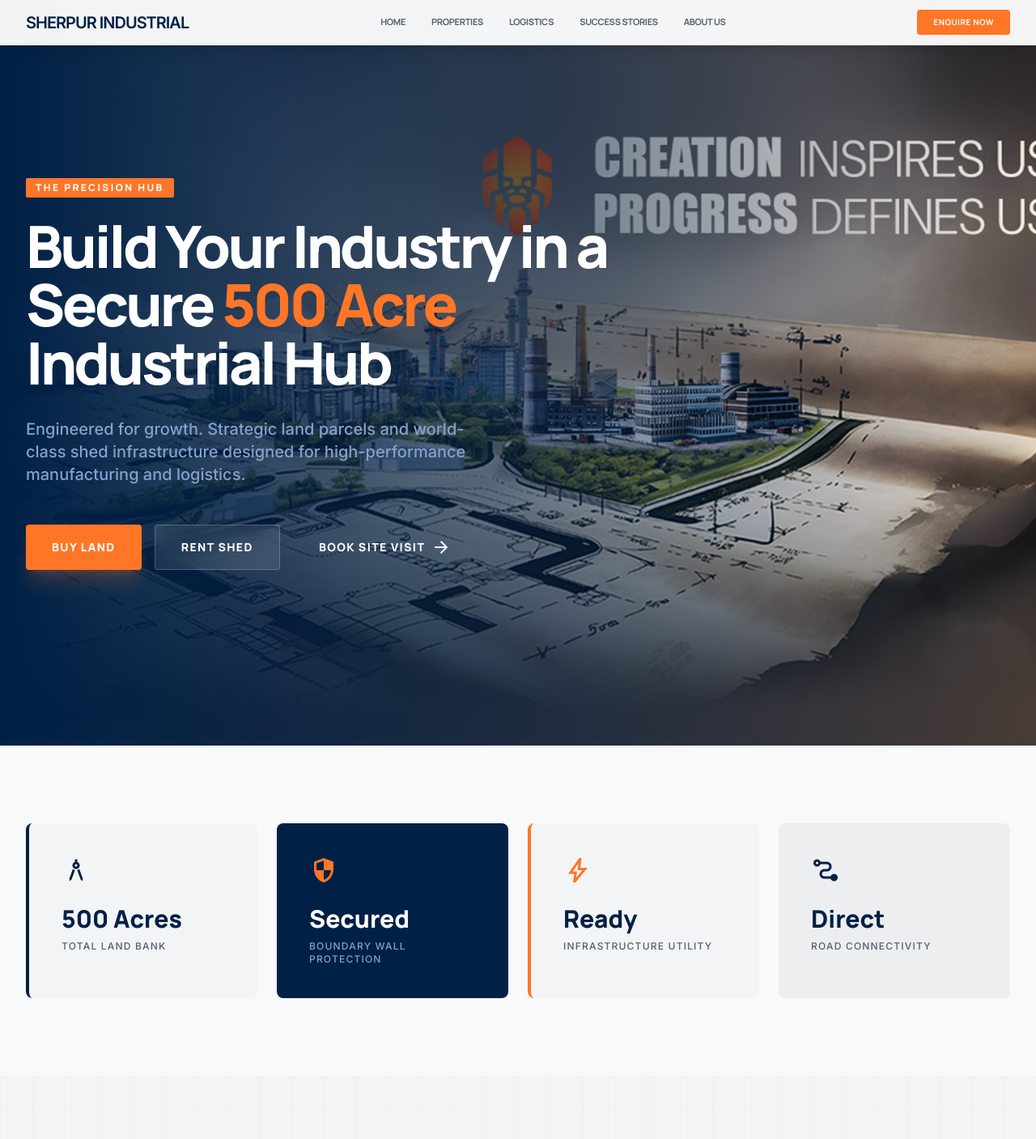
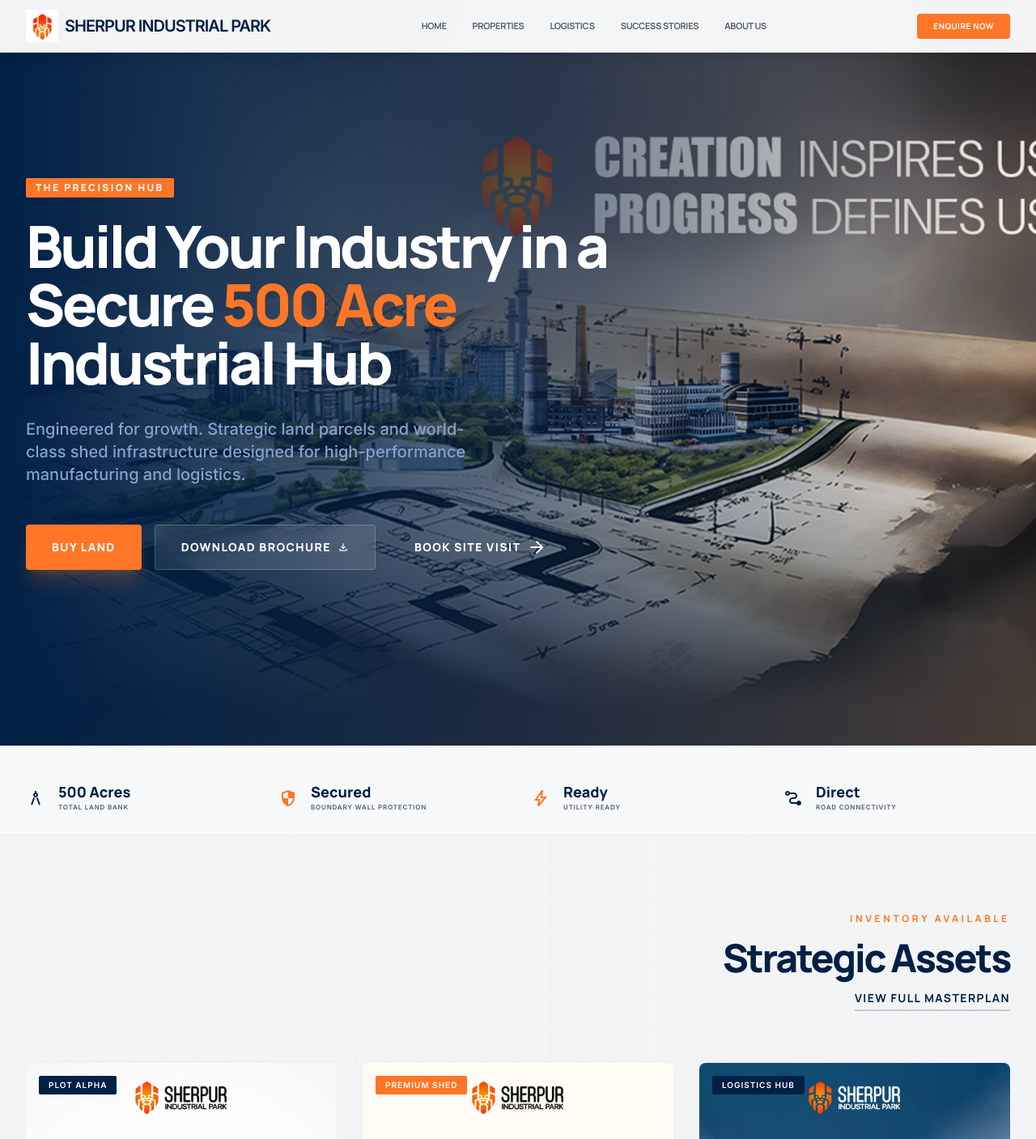
Before and after one commit to emddeveloper/sherpur_industrial_park, a React (Vite) app in the folder webapp/: page / in a window 1280 px wide. Shown: the top 1407 px of the page at 81% size. Built offline with nearby package versions, Linux system fonts and the light colour scheme.

Commit message:
4 commit

```diff
--- a/webapp/src/components/Header.jsx
+++ b/webapp/src/components/Header.jsx
@@ -25,8 +25,15 @@
     <>
       <header className="fixed top-0 left-0 right-0 z-40 w-full bg-white/95 dark:bg-[#002046]/95 backdrop-blur-md shadow-lg border-b border-gray-200/10 transition-all duration-300">
         <nav className={`flex justify-between items-center w-full px-8 max-w-[1440px] mx-auto transition-all duration-300 ${isScrolled ? 'py-2' : 'py-3'}`}>
-          <Link to="/" className={`font-black text-[#002046] dark:text-white tracking-tighter transition-all duration-300 ${isScrolled ? 'text-lg' : 'text-xl'}`}>
-            SHERPUR INDUSTRIAL
+          <Link to="/" className="flex items-center gap-2 group">
+            <img
+              src="/logo_sherpur.jpg"
+              alt="Logo"
+              className={`transition-all duration-300 object-contain rounded ${isScrolled ? 'h-8' : 'h-10'}`}
+            />
+            <span className={`font-black text-[#002046] dark:text-white tracking-tighter transition-all duration-300 ${isScrolled ? 'text-lg' : 'text-xl'} group-hover:text-[#ff7627]`}>
+              SHERPUR INDUSTRIAL PARK
+            </span>
           </Link>
 
           <div className="hidden md:flex items-center space-x-8">
@@ -65,7 +72,10 @@
 
         {/* Content Container */}
         <div className={`absolute top-0 left-0 bottom-0 w-[85%] max-w-xs bg-white dark:bg-[#002046] shadow-2xl transition-transform duration-500 ease-out flex flex-col p-10 ${isOpen ? 'translate-x-0' : '-translate-x-full'}`}>
-          <div className="text-xl font-black text-[#002046] dark:text-white mb-12 tracking-tighter">SHERPUR INDUSTRIAL</div>
+          <div className="flex items-center gap-2 mb-12">
+            <img src="/logo_sherpur.jpg" alt="Logo" className="h-10 object-contain rounded" />
+            <span className="text-xl font-black text-[#002046] dark:text-white tracking-tighter">SHERPUR INDUSTRIAL PARK</span>
+          </div>
 
           <nav className="flex flex-col space-y-8">
             {navLinks.map((link) => (
--- a/webapp/src/pages/Home.jsx
+++ b/webapp/src/pages/Home.jsx
@@ -22,7 +22,7 @@
                     </p>
 <div className="flex flex-wrap gap-4">
 <button className="bg-on-tertiary-container text-white px-8 py-4 rounded-lg font-headline font-extrabold text-sm uppercase tracking-widest hover:translate-y-[-2px] transition-all shadow-xl shadow-on-tertiary-container/20">Buy Land</button>
-<button className="bg-white/10 backdrop-blur-md border border-white/20 text-white px-8 py-4 rounded-lg font-headline font-extrabold text-sm uppercase tracking-widest hover:bg-white hover:text-primary transition-all">Rent Shed</button>
+<a href="/docs/Sherpur Industrial Park Brochure.pdf" download="Sherpur Industrial Park Brochure.pdf" className="bg-white/10 backdrop-blur-md border border-white/20 text-white px-8 py-4 rounded-lg font-headline font-extrabold text-sm uppercase tracking-widest hover:bg-white hover:text-primary transition-all flex items-center gap-2">Download Brochure <span className="material-symbols-outlined text-sm">download</span></a>
 <button className="text-white px-8 py-4 font-headline font-extrabold text-sm uppercase tracking-widest flex items-center gap-2 hover:gap-4 transition-all">
                             Book Site Visit <span className="material-symbols-outlined">arrow_forward</span>
 </button>
@@ -31,28 +31,36 @@
 </div>
 </section>
 
-<section className="py-24 bg-surface relative overflow-hidden">
+<section className="min-h-[120px] md:h-[90px] md:min-h-[90px] mt-[10px] md:mt-[20px] flex items-center bg-surface relative overflow-hidden border-y border-outline-variant/10">
 <div className="container mx-auto px-8">
-<div className="grid grid-cols-1 md:grid-cols-4 gap-6">
-<div className="bg-surface-container-low p-10 rounded-xl border-l-4 border-primary">
-<span className="material-symbols-outlined text-primary text-4xl mb-6">architecture</span>
-<h3 className="font-headline text-3xl font-black text-primary mb-2">500 Acres</h3>
-<p className="text-secondary font-medium uppercase tracking-widest text-xs">Total Land Bank</p>
+<div className="grid grid-cols-2 md:grid-cols-4 gap-4 md:gap-8 items-center h-full py-4">
+<div className="flex items-center gap-4">
+<span className="material-symbols-outlined text-primary text-2xl">architecture</span>
+<div>
+<h3 className="font-headline text-lg font-black text-primary leading-none">500 Acres</h3>
+<p className="text-secondary font-bold uppercase tracking-widest text-[8px] mt-1">Total Land Bank</p>
 </div>
-<div className="bg-primary text-white p-10 rounded-xl">
-<span className="material-symbols-outlined text-on-tertiary-container text-4xl mb-6">security</span>
-<h3 className="font-headline text-3xl font-black mb-2">Secured</h3>
-<p className="text-on-primary-container font-medium uppercase tracking-widest text-xs">Boundary Wall Protection</p>
 </div>
-<div className="bg-surface-container-low p-10 rounded-xl border-l-4 border-on-tertiary-container">
-<span className="material-symbols-outlined text-on-tertiary-container text-4xl mb-6">bolt</span>
-<h3 className="font-headline text-3xl font-black text-primary mb-2">Ready</h3>
-<p className="text-secondary font-medium uppercase tracking-widest text-xs">Infrastructure Utility</p>
+<div className="flex items-center gap-4">
+<span className="material-symbols-outlined text-on-tertiary-container text-2xl">security</span>
+<div>
+<h3 className="font-headline text-lg font-black text-primary leading-none">Secured</h3>
+<p className="text-secondary font-bold uppercase tracking-widest text-[8px] mt-1">Boundary Wall Protection</p>
 </div>
-<div className="bg-surface-container p-10 rounded-xl">
-<span className="material-symbols-outlined text-primary text-4xl mb-6">conversion_path</span>
-<h3 className="font-headline text-3xl font-black text-primary mb-2">Direct</h3>
-<p className="text-secondary font-medium uppercase tracking-widest text-xs">Road Connectivity</p>
+</div>
+<div className="flex items-center gap-4">
+<span className="material-symbols-outlined text-on-tertiary-container text-2xl">bolt</span>
+<div>
+<h3 className="font-headline text-lg font-black text-primary leading-none">Ready</h3>
+<p className="text-secondary font-bold uppercase tracking-widest text-[8px] mt-1">Utility Ready</p>
+</div>
+</div>
+<div className="flex items-center gap-4 text-primary">
+<span className="material-symbols-outlined text-primary text-2xl">conversion_path</span>
+<div>
+<h3 className="font-headline text-lg font-black text-primary leading-none">Direct</h3>
+<p className="text-secondary font-bold uppercase tracking-widest text-[8px] mt-1">Road Connectivity</p>
+</div>
 </div>
 </div>
 </div>
@@ -60,8 +68,8 @@
 
 <section className="py-24 bg-surface-container-low blueprint-grid">
 <div className="container mx-auto px-8">
-<div className="flex flex-col md:flex-row justify-between items-end mb-16">
-<div>
+<div className="flex flex-col md:items-end mb-16 gap-4">
+<div className="text-left md:text-right">
 <h4 className="text-on-tertiary-container font-headline text-xs font-bold tracking-[0.3em] uppercase mb-4">Inventory Available</h4>
 <h2 className="text-primary font-headline text-4xl md:text-5xl font-extrabold tracking-tighter">Strategic Assets</h2>
 </div>
--- a/webapp/src/pages/SuccessStories.jsx
+++ b/webapp/src/pages/SuccessStories.jsx
@@ -138,9 +138,9 @@
 <button className="bg-on-tertiary-container text-white px-12 py-5 rounded-lg font-headline font-bold text-lg uppercase tracking-wide hover:shadow-2xl hover:-translate-y-1 transition-all duration-300">
                                 Book a Tour
                             </button>
-<button className="border-2 border-white/20 text-white px-12 py-5 rounded-lg font-headline font-bold text-lg uppercase tracking-wide hover:bg-white/10 transition-all duration-300">
-                                Download Brochure
-                            </button>
+<a href="/docs/Sherpur Industrial Park Brochure.pdf" download="Sherpur Industrial Park Brochure.pdf" className="border-2 border-white/20 text-white px-12 py-5 rounded-lg font-headline font-bold text-lg uppercase tracking-wide hover:bg-white/10 transition-all duration-300 inline-flex items-center gap-3">
+                                Download Brochure <span className="material-symbols-outlined">download</span>
+                            </a>
 </div>
 </div>
 </div>
```
